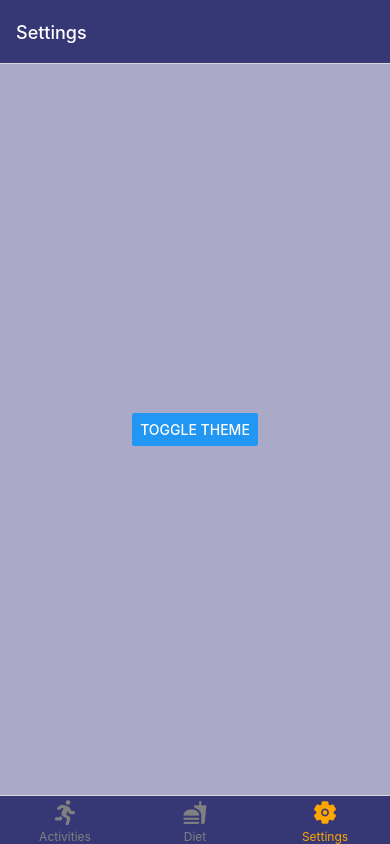
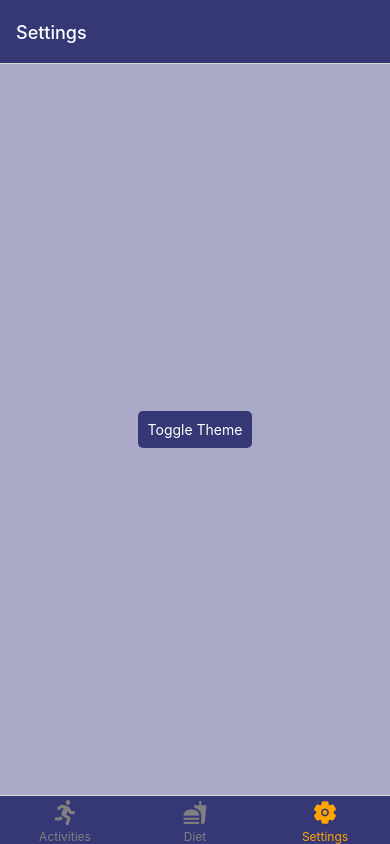
Before and after one commit to ansonhex/CS5520-assignment-2, a React Native app: screen /Settings in a window 390 px wide. Built offline with nearby package versions, Linux system fonts and the light colour scheme.

Commit message:
update button in settings to touchopacity

```diff
--- a/Screens/Settings.jsx
+++ b/Screens/Settings.jsx
@@ -1,6 +1,7 @@
-import { Button, StyleSheet, Text, View } from "react-native";
-import React, { useContext } from "react";
+import { TouchableOpacity, StyleSheet, Text, View } from "react-native";
+import React from "react";
 import { useTheme } from "../context/ThemeContext";
+import colors from "../styles/colors";
 
 const Settings = () => {
   const { theme, toggleTheme } = useTheme();
@@ -9,7 +10,9 @@ const Settings = () => {
     <View
       style={[styles.container, { backgroundColor: theme.backgroundColor }]}
     >
-      <Button title="Toggle Theme" onPress={toggleTheme} />
+      <TouchableOpacity style={styles.button} onPress={toggleTheme}>
+        <Text style={styles.text}>Toggle Theme</Text>
+      </TouchableOpacity>
     </View>
   );
 };
@@ -25,4 +28,12 @@ const styles = StyleSheet.create({
   text: {
     fontSize: 20,
   },
+  button: {
+    padding: 10,
+    backgroundColor: colors.primaryBg,
+    borderRadius: 5,
+  },
+  text: {
+    color: colors.lightText,
+  },
 });
--- a/styles/colors.js
+++ b/styles/colors.js
@@ -3,7 +3,7 @@ const colors = {
   secondaryBg: "#AAAAC8",
   primaryBgDark: "#605E90",
   darkText: "#363876",
-  lightText: "#fff",
+  lightText: "white",
 }
 
 export default colors;
```
